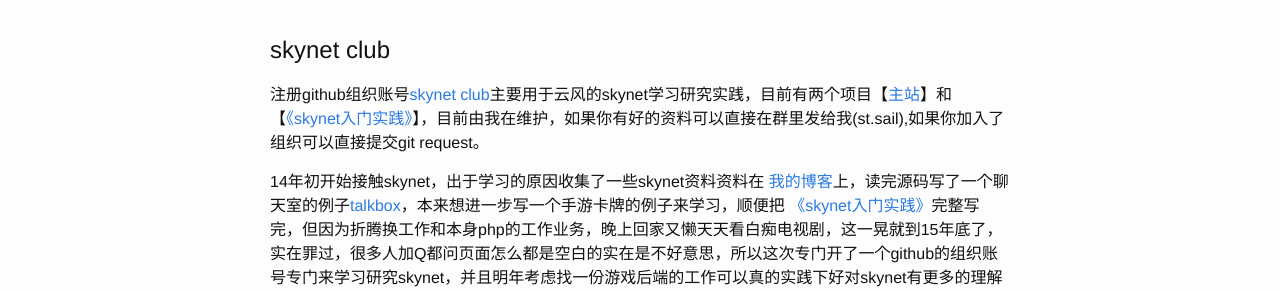
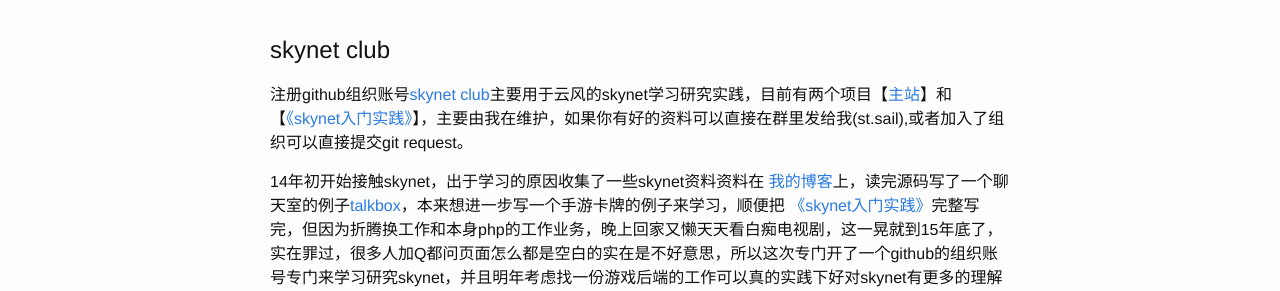
Before and after one commit to guoyu07/skynetclub.github.io, a Jekyll site: the page built from about.md, in a window 1280 px wide. Shown: the part 132-423 px from the top of the page. Built offline with Jekyll 4.4.1, drawn with Linux system fonts in a browser that asks for light colours.

Commit message:
update 语言组织修改

```diff
--- a/about.md
+++ b/about.md
@@ -6,6 +6,6 @@
 
 #skynet club
 
-注册github组织账号[skynet club](https://github.com/skynetclub)主要用于云风的skynet学习研究实践，目前有两个项目【[主站](https://github.com/skynetclub/skynetclub.github.io)】和【[《skynet入门实践》](http://skynetclub.github.com/book)】，目前由我在维护，如果你有好的资料可以直接在群里发给我(st.sail),如果你加入了组织可以直接提交git request。
+注册github组织账号[skynet club](https://github.com/skynetclub)主要用于云风的skynet学习研究实践，目前有两个项目【[主站](https://github.com/skynetclub/skynetclub.github.io)】和【[《skynet入门实践》](http://skynetclub.github.com/book)】，主要由我在维护，如果你有好的资料可以直接在群里发给我(st.sail),或者加入了组织可以直接提交git request。
 
 14年初开始接触skynet，出于学习的原因收集了一些skynet资料资料在 [我的博客](http://forthxu.com/blog/skynet.html)上，读完源码写了一个聊天室的例子[talkbox](http://forthxu.github.io/talkbox/)，本来想进一步写一个手游卡牌的例子来学习，顺便把 [《skynet入门实践》](http://skynetclub.github.com/book)完整写完，但因为折腾换工作和本身php的工作业务，晚上回家又懒天天看白痴电视剧，这一晃就到15年底了，实在罪过，很多人加Q都问页面怎么都是空白的实在是不好意思，所以这次专门开了一个github的组织账号专门来学习研究skynet，并且明年考虑找一份游戏后端的工作可以真的实践下好对skynet有更多的理解以免误人子弟。
```
